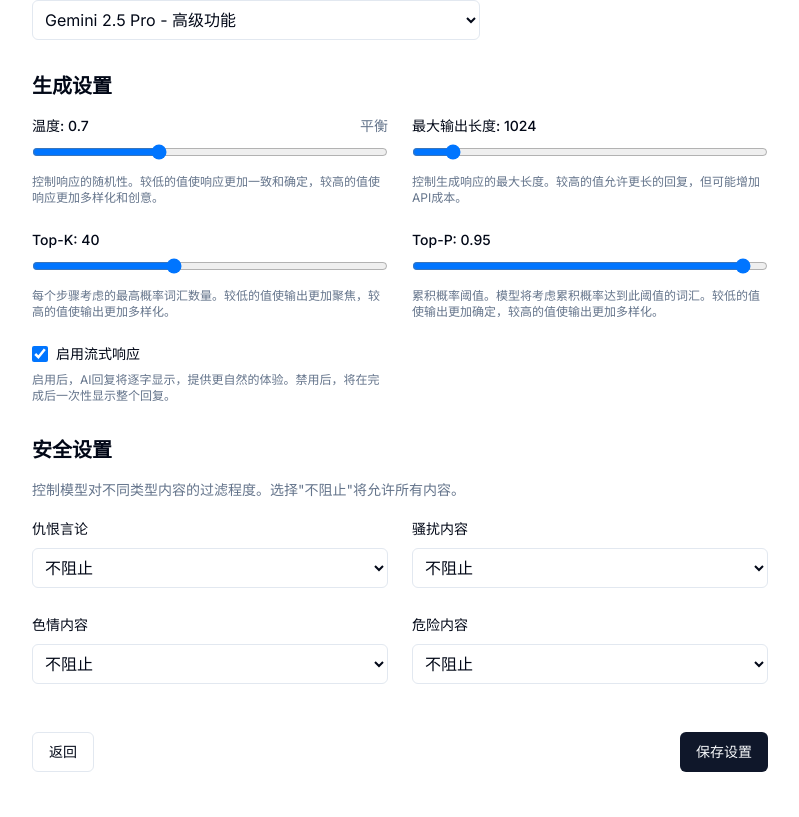
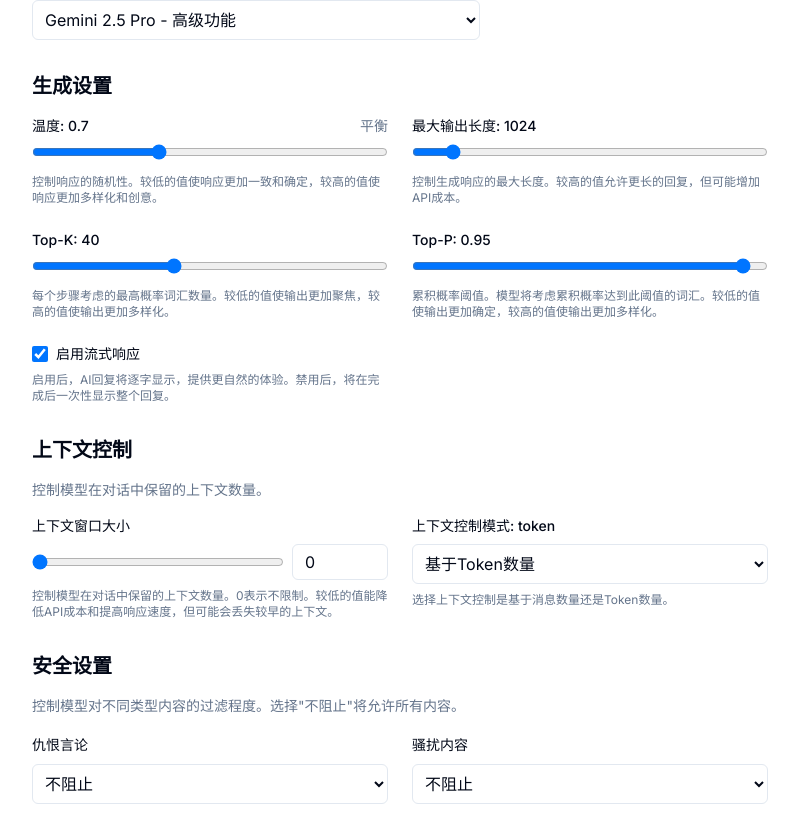
Before and after one commit to hcxmmx/YMG-re, a Next.js app: page /settings in a window 1280 px wide. Shown: the part 421-1238 px from the top of the page, without its empty margins (240-1039 px from the left). Before the commit the page ends 1209 px from the top, so only its background shows below. Built offline with nearby package versions, Linux system fonts and the light colour scheme.

Commit message:
窗口上下文

```diff
--- a/app/chat/page.tsx
+++ b/app/chat/page.tsx
@@ -10,6 +10,7 @@
 import { useNavbar } from "@/app/layout";
 import { useSearchParams } from "next/navigation";
 import { TypingIndicator } from "@/components/chat/message";
+import { trimMessageHistory } from "@/lib/tokenUtils";
 
 // 定义加载类型
 type LoadingType = 'new' | 'regenerate' | 'variant';
@@ -232,7 +233,16 @@
 
     try {
       // 构建请求消息历史（不包含当前消息和之后的消息）
-      const requestMessages = currentMessages.slice(0, messageIndex);
+      const requestMessagesOriginal = currentMessages.slice(0, messageIndex);
+
+      // 使用trimMessageHistory裁剪消息历史
+      const requestMessages = await trimMessageHistory(
+        requestMessagesOriginal,
+        settings,
+        settings.apiKey || ''
+      );
+
+      console.log(`[重新生成] 消息裁剪: 从${requestMessagesOriginal.length}条消息裁剪到${requestMessages.length}条`);
 
       // API调用参数
       const params = {
@@ -552,7 +562,16 @@
 
     try {
       // 构建请求消息历史（不包含当前消息和之后的消息）
-      const requestMessages = currentMessages.slice(0, messageIndex);
+      const requestMessagesOriginal = currentMessages.slice(0, messageIndex);
+
+      // 使用trimMessageHistory裁剪消息历史
+      const requestMessages = await trimMessageHistory(
+        requestMessagesOriginal,
+        settings,
+        settings.apiKey || ''
+      );
+
+      console.log(`[生成变体] 消息裁剪: 从${requestMessagesOriginal.length}条消息裁剪到${requestMessages.length}条`);
 
       // API调用参数
       const params = {
@@ -869,12 +888,19 @@
     responseStartTimeRef.current = Date.now();
 
     try {
-      // 构建请求消息历史
-      const requestMessages = [...currentMessages, userMessage];
-
-      // API调用参数
+      // 使用 trimMessageHistory 裁剪消息历史
+      const allMessages = [...currentMessages, userMessage];
+      const trimmedMessages = await trimMessageHistory(
+        allMessages,
+        settings,
+        settings.apiKey || ''
+      );
+
+      console.log(`消息裁剪: 从${allMessages.length}条消息裁剪到${trimmedMessages.length}条`);
+
+      // API调用参数，使用裁剪后的消息
       const params = {
-        messages: requestMessages,
+        messages: trimmedMessages,
         systemPrompt: systemPrompt,
         apiKey: settings.apiKey,
         stream: settings.enableStreaming,
@@ -1206,7 +1232,16 @@
 
     try {
       // 构建请求消息历史（使用现有消息，不添加新的用户消息）
-      const requestMessages = currentMessages;
+      const requestMessagesOriginal = currentMessages;
+
+      // 使用trimMessageHistory裁剪消息历史
+      const requestMessages = await trimMessageHistory(
+        requestMessagesOriginal,
+        settings,
+        settings.apiKey || ''
+      );
+
+      console.log(`[直接请求回复] 消息裁剪: 从${requestMessagesOriginal.length}条消息裁剪到${requestMessages.length}条`);
 
       // API调用参数
       const params = {
--- a/app/settings/page.tsx
+++ b/app/settings/page.tsx
@@ -22,6 +22,12 @@
   { value: HarmBlockThreshold.BLOCK_LOW_AND_ABOVE, label: "阻止低等及以上风险" },
 ];
 
+// 上下文控制模式选项
+const CONTEXT_CONTROL_OPTIONS = [
+  { value: "count", label: "基于消息数量" },
+  { value: "token", label: "基于Token数量" },
+];
+
 export default function SettingsPage() {
   const router = useRouter();
   const { settings, updateSettings } = useSettingsStore();
@@ -32,6 +38,8 @@
   const [topP, setTopP] = useState(0.95);
   const [model, setModel] = useState("gemini-2.5-pro");
   const [enableStreaming, setEnableStreaming] = useState(true);
+  const [contextWindow, setContextWindow] = useState(0);
+  const [contextControlMode, setContextControlMode] = useState<'count' | 'token'>('token');
   const [safetySettings, setSafetySettings] = useState({
     hateSpeech: HarmBlockThreshold.BLOCK_NONE,
     harassment: HarmBlockThreshold.BLOCK_NONE,
@@ -50,6 +58,8 @@
     setModel(settings.model);
     setEnableStreaming(settings.enableStreaming);
     setSafetySettings(settings.safetySettings);
+    setContextWindow(settings.contextWindow || 0);
+    setContextControlMode(settings.contextControlMode || 'token');
   }, [settings]);
 
   // 更新安全设置
@@ -71,6 +81,8 @@
       model,
       enableStreaming,
       safetySettings,
+      contextWindow,
+      contextControlMode,
     });
     setIsSaved(true);
     setTimeout(() => setIsSaved(false), 3000);
@@ -254,6 +266,74 @@
           </div>
         </div>
 
+        {/* 上下文控制 */}
+        <div className="space-y-4">
+          <h2 className="text-xl font-semibold">上下文控制</h2>
+          <p className="text-sm text-muted-foreground mb-4">
+            控制模型在对话中保留的上下文数量。
+          </p>
+
+          <div className="grid grid-cols-1 md:grid-cols-2 gap-6">
+            {/* 上下文窗口 */}
+            <div className="space-y-2">
+              <div className="flex justify-between">
+                <label htmlFor="contextWindow" className="text-sm font-medium">
+                  上下文窗口大小
+                </label>
+              </div>
+              <div className="flex items-center space-x-2">
+                <input
+                  id="contextWindow"
+                  type="range"
+                  min="0"
+                  max="1000000"
+                  step="1000"
+                  value={contextWindow}
+                  onChange={(e) => setContextWindow(parseInt(e.target.value))}
+                  className="w-full"
+                />
+                <input
+                  type="number"
+                  min="0"
+                  max="1000000"
+                  value={contextWindow}
+                  onChange={(e) => setContextWindow(parseInt(e.target.value) || 0)}
+                  className="w-24 h-9 px-3 py-1 border rounded-md bg-background"
+                />
+              </div>
+              <p className="text-xs text-muted-foreground">
+                控制模型在对话中保留的上下文数量。0表示不限制。{contextControlMode === 'token'
+                 ? '较低的值能降低API成本和提高响应速度，但可能会丢失较早的上下文。'
+                 : '较低的值会限制对话中保留的消息数量。'}
+              </p>
+            </div>
+
+            {/* 上下文控制模式 */}
+            <div className="space-y-2">
+              <div className="flex justify-between">
+                <label htmlFor="contextControlMode" className="text-sm font-medium">
+                  上下文控制模式: {contextControlMode}
+                </label>
+              </div>
+              <select
+                id="contextControlMode"
+                value={contextControlMode}
+                onChange={(e) => setContextControlMode(e.target.value as 'count' | 'token')}
+                className="w-full p-2 border rounded-md bg-background"
+              >
+                {CONTEXT_CONTROL_OPTIONS.map(option => (
+                  <option key={option.value} value={option.value}>
+                    {option.label}
+                  </option>
+                ))}
+              </select>
+              <p className="text-xs text-muted-foreground">
+                选择上下文控制是基于消息数量还是Token数量。
+              </p>
+            </div>
+          </div>
+        </div>
+
         {/* 安全设置 */}
         <div className="space-y-4">
           <h2 className="text-xl font-semibold">安全设置</h2>
--- a/lib/gemini.ts
+++ b/lib/gemini.ts
@@ -14,7 +14,7 @@
 }
 
 export class GeminiService {
-  private genAI: GoogleGenAI;
+  public genAI: GoogleGenAI;
   private defaultModel: string = "gemini-2.5-pro";
 
   constructor(apiKey: string) {
@@ -22,7 +22,7 @@
   }
 
   // 转换消息格式，从我们应用中的格式转为Gemini API需要的格式
-  private transformMessages(messages: Message[]) {
+  public transformMessages(messages: Message[]) {
     // 提取系统消息
     const systemMessage = messages.find((msg) => msg.role === "system");
     const systemPrompt = systemMessage?.content || "";
--- a/lib/store.ts
+++ b/lib/store.ts
@@ -40,6 +40,9 @@
           sexuallyExplicit: HarmBlockThreshold.BLOCK_NONE,
           dangerousContent: HarmBlockThreshold.BLOCK_NONE,
         },
+        // 上下文窗口设置
+        contextWindow: 0, // 默认0表示不限制
+        contextControlMode: 'token', // 默认使用token计数方式
       },
       uiSettings: {
         showResponseTime: true,
--- /dev/null
+++ b/lib/tokenUtils.ts
@@ -0,0 +1,143 @@
+import { GeminiService } from "./gemini";
+import { Message, UserSettings } from "./types";
+
+// 计算单条消息或消息数组的token数
+export async function countMessageTokens(
+  apiKey: string,
+  messages: Message | Message[],
+  model: string = "gemini-2.5-pro"
+): Promise<number> {
+  const geminiService = new GeminiService(apiKey);
+  const messageArray = Array.isArray(messages) ? messages : [messages];
+
+  // 转换为Gemini格式的消息
+  const { formattedContents } = geminiService.transformMessages(messageArray);
+
+  try {
+    // 调用Gemini API计算token
+    const tokenResponse = await geminiService.genAI.models.countTokens({
+      model: model,
+      contents: formattedContents
+    });
+
+    return tokenResponse.totalTokens || 0;
+  } catch (error) {
+    console.error("计算token时出错:", error);
+    // 发生错误时使用简单的估算方法
+    return estimateTokens(messageArray);
+  }
+}
+
+// 当API调用失败时的简单token估算方法
+function estimateTokens(messages: Message[]): number {
+  let totalTokens = 0;
+
+  for (const msg of messages) {
+    // 简单估算：英文约1个单词1.3个token，中文约1个字符1个token
+    const text = msg.content || "";
+
+    // 中文字符计数
+    const chineseCharCount = (text.match(/[\u4e00-\u9fa5]/g) || []).length;
+
+    // 英文单词计数（粗略估计）
+    const englishWordCount = text.split(/\s+/).filter(Boolean).length;
+
+    // 系统消息额外添加token计数
+    const roleTokens = msg.role === "system" ? 4 : 2;
+
+    // 估算总token
+    totalTokens += chineseCharCount + (englishWordCount * 1.3) + roleTokens;
+
+    // 图片token估算（每张图片约800-1000token）
+    if (msg.images && msg.images.length > 0) {
+      totalTokens += msg.images.length * 900;
+    }
+  }
+
+  return Math.round(totalTokens);
+}
+
+// 裁剪消息历史记录
+export async function trimMessageHistory(
+  messages: Message[],
+  settings: UserSettings,
+  apiKey: string
+): Promise<Message[]> {
+  // 如果没有启用上下文窗口限制或设置为0（无限制）
+  if (!settings.contextWindow || settings.contextWindow <= 0) {
+    return messages;
+  }
+
+  // 始终保留系统消息
+  const systemMessages = messages.filter(msg => msg.role === "system");
+  const nonSystemMessages = messages.filter(msg => msg.role !== "system");
+
+  // 基于消息数量裁剪
+  if (settings.contextControlMode === 'count') {
+    // 保留最新的N条非系统消息
+    const trimmedMessages = nonSystemMessages.slice(-settings.contextWindow);
+    return [...systemMessages, ...trimmedMessages];
+  }
+
+  // 基于token数量裁剪
+  if (settings.contextControlMode === 'token') {
+    // 确保有足够的token预算给系统消息和最后一条用户消息
+    let systemTokenBudget = 0;
+    if (systemMessages.length > 0) {
+      systemTokenBudget = await countMessageTokens(apiKey, systemMessages, settings.model);
+    }
+
+    // 找到最后一条用户消息（如果有）
+    const lastUserMessage = [...nonSystemMessages].reverse().find(msg => msg.role === "user");
+    let lastUserTokenBudget = 0;
+    if (lastUserMessage) {
+      lastUserTokenBudget = await countMessageTokens(apiKey, lastUserMessage, settings.model);
+    }
+
+    // 计算剩余可用token预算
+    const remainingTokenBudget = settings.contextWindow - systemTokenBudget - lastUserTokenBudget;
+
+    // 如果剩余预算不足，至少保留最后一条用户消息
+    if (remainingTokenBudget <= 0) {
+      return [
+        ...systemMessages,
+        ...(lastUserMessage ? [lastUserMessage] : [])
+      ];
+    }
+
+    // 从最近消息开始，添加尽可能多的消息，直到达到token预算
+    const reversedMessages = [...nonSystemMessages].reverse();
+    const includedMessages: Message[] = [];
+    let usedTokens = 0;
+
+    // 移除最后一条用户消息（因为已经在预算中考虑）
+    if (lastUserMessage) {
+      const lastUserIndex = reversedMessages.findIndex(msg => msg.id === lastUserMessage.id);
+      if (lastUserIndex !== -1) {
+        reversedMessages.splice(lastUserIndex, 1);
+      }
+    }
+
+    for (const msg of reversedMessages) {
+      const msgTokens = await countMessageTokens(apiKey, msg, settings.model);
+
+      if (usedTokens + msgTokens <= remainingTokenBudget) {
+        includedMessages.unshift(msg); // 添加到头部
+        usedTokens += msgTokens;
+      } else {
+        // 没有足够的token预算添加这条消息
+        break;
+      }
+    }
+
+    // 组合最终消息列表：系统消息 + 历史消息 + 最后用户消息
+    return [
+      ...systemMessages,
+      ...includedMessages,
+      ...(lastUserMessage ? [lastUserMessage] : [])
+    ];
+  }
+
+  // 默认返回全部消息
+  return messages;
+}
--- a/lib/types.ts
+++ b/lib/types.ts
@@ -58,6 +58,9 @@
     sexuallyExplicit: HarmBlockThreshold;
     dangerousContent: HarmBlockThreshold;
   };
+  // 上下文窗口相关设置
+  contextWindow: number;        // 上下文窗口大小（token数或消息数）
+  contextControlMode: 'count' | 'token';  // 上下文控制方式
 }
 
 // 对话类型
```
